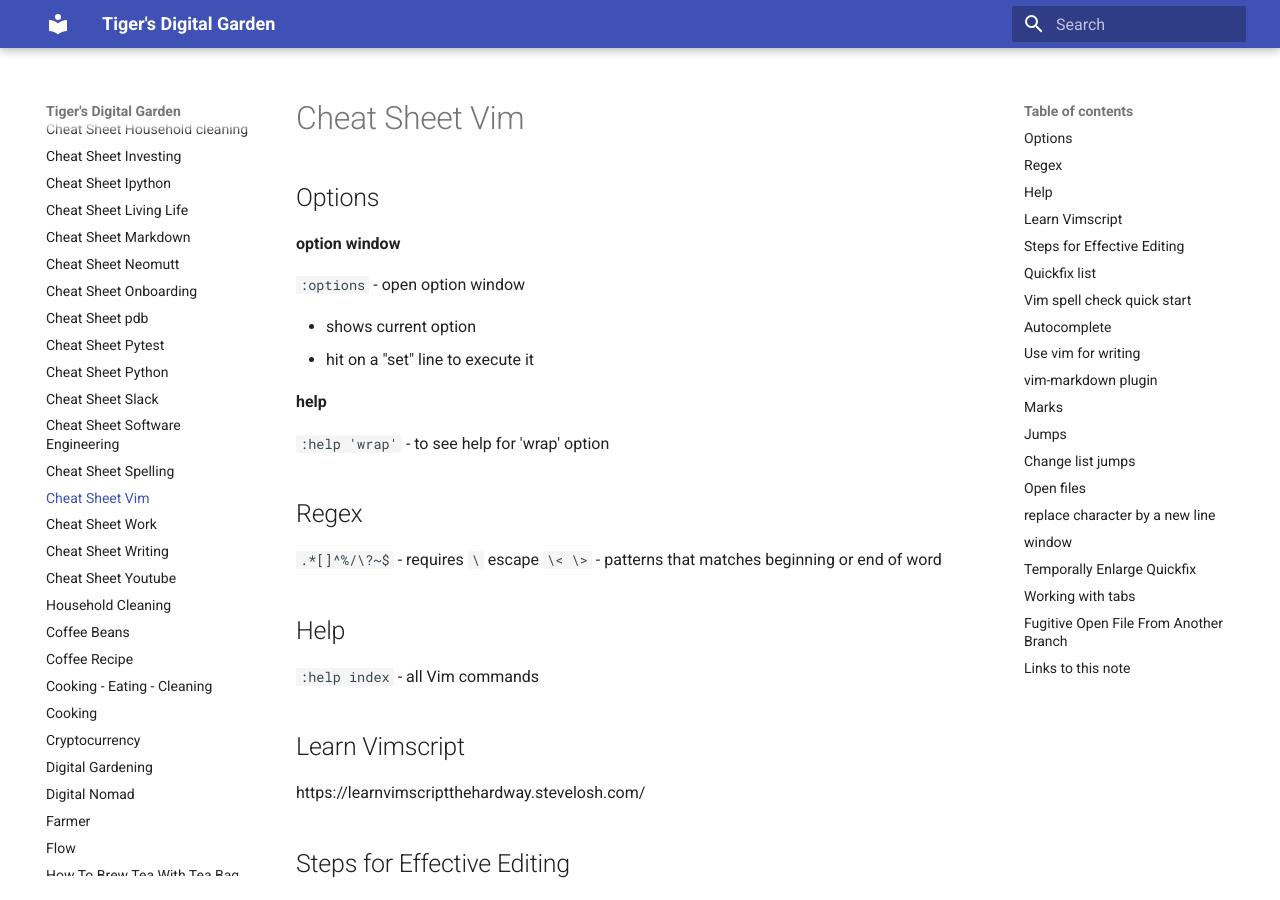
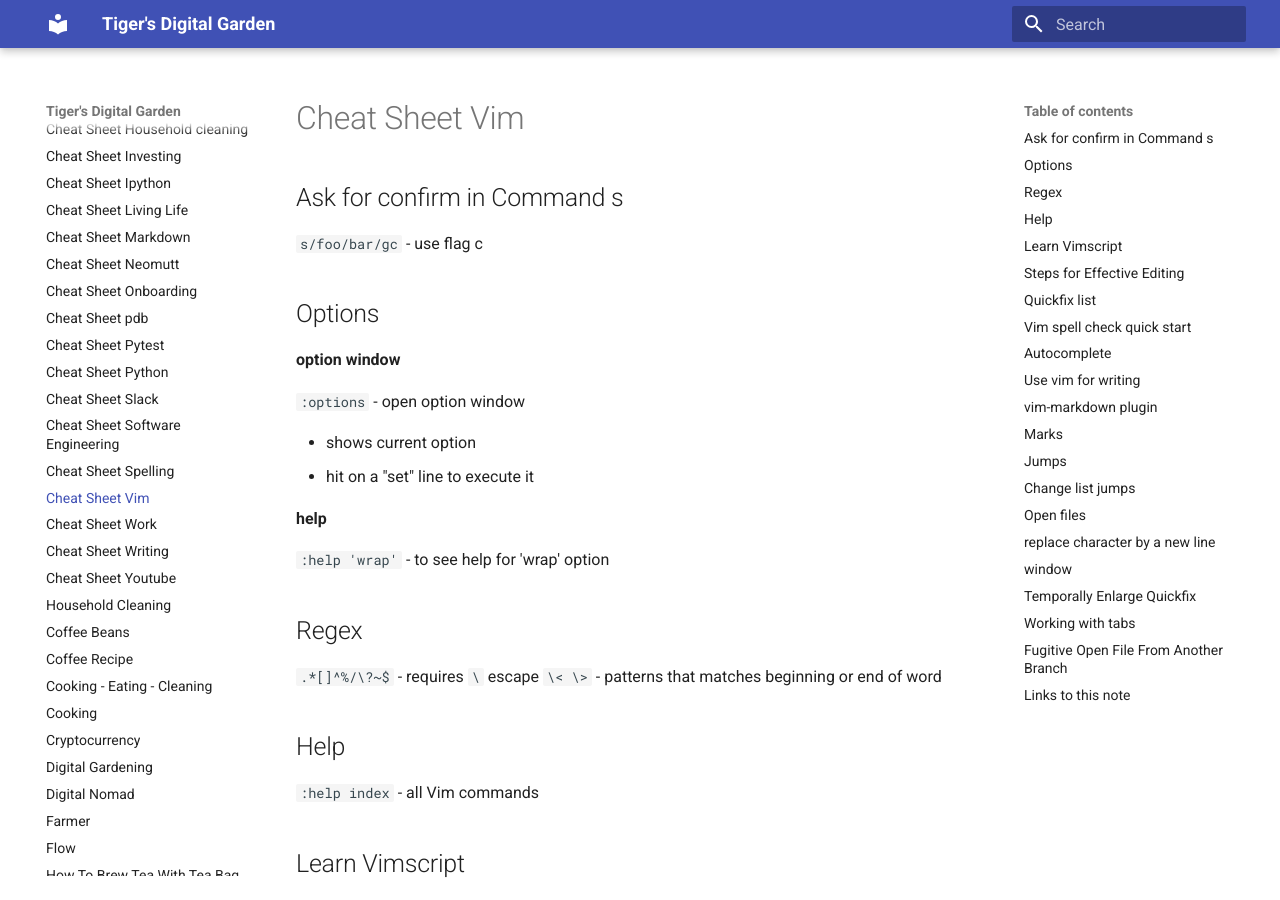
Before and after one commit to ynotstartups/notes, an MkDocs documentation site: the page built from notes/cheat-sheet-vim.md, in a window 1280 px wide and 900 px high. Built offline with MkDocs 1.6.1 and Material for MkDocs 9.7.7, drawn with Linux system fonts in a browser that asks for light colours.

Commit message:
use flag c for confirmation

```diff
--- a/notes/cheat-sheet-vim.md
+++ b/notes/cheat-sheet-vim.md
@@ -1,4 +1,8 @@
 # Cheat Sheet Vim
+
+## Ask for confirm in Command s
+
+`s/foo/bar/gc` - use flag c
 
 ## Options
 
```
